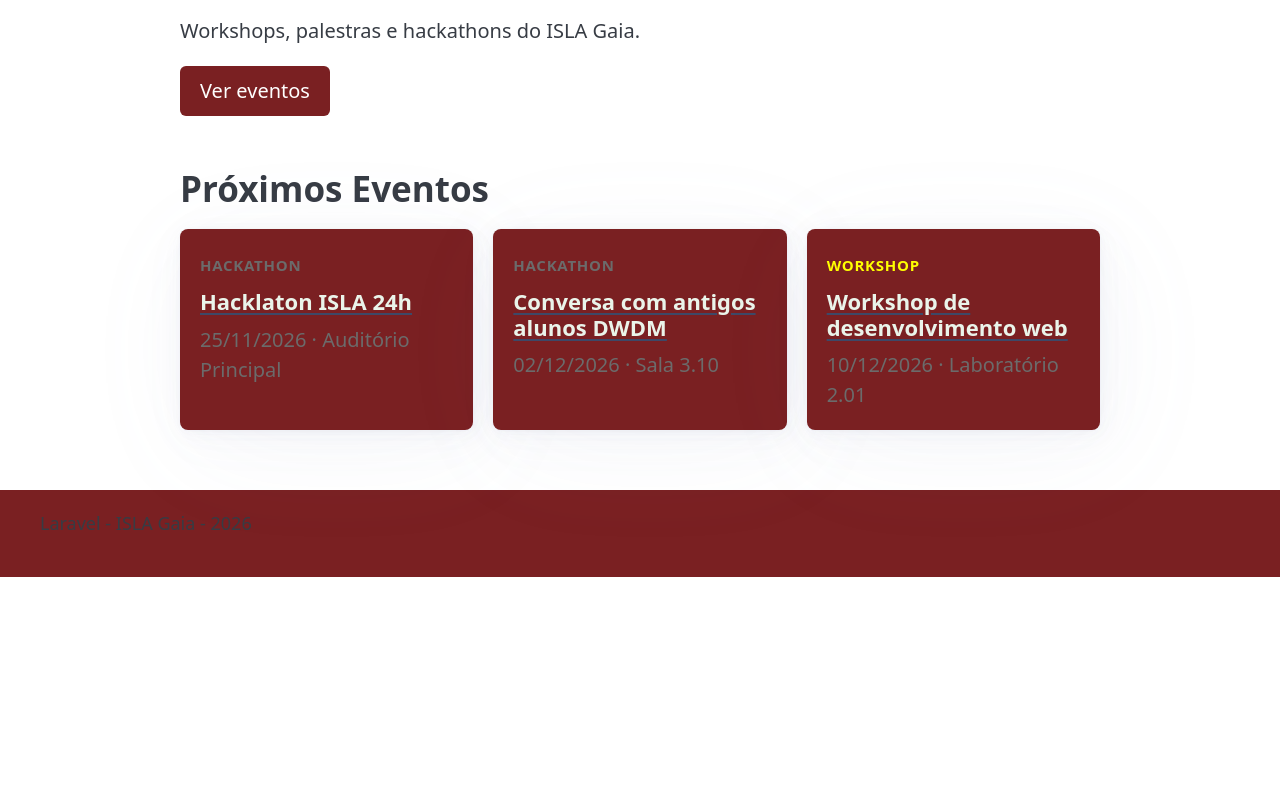
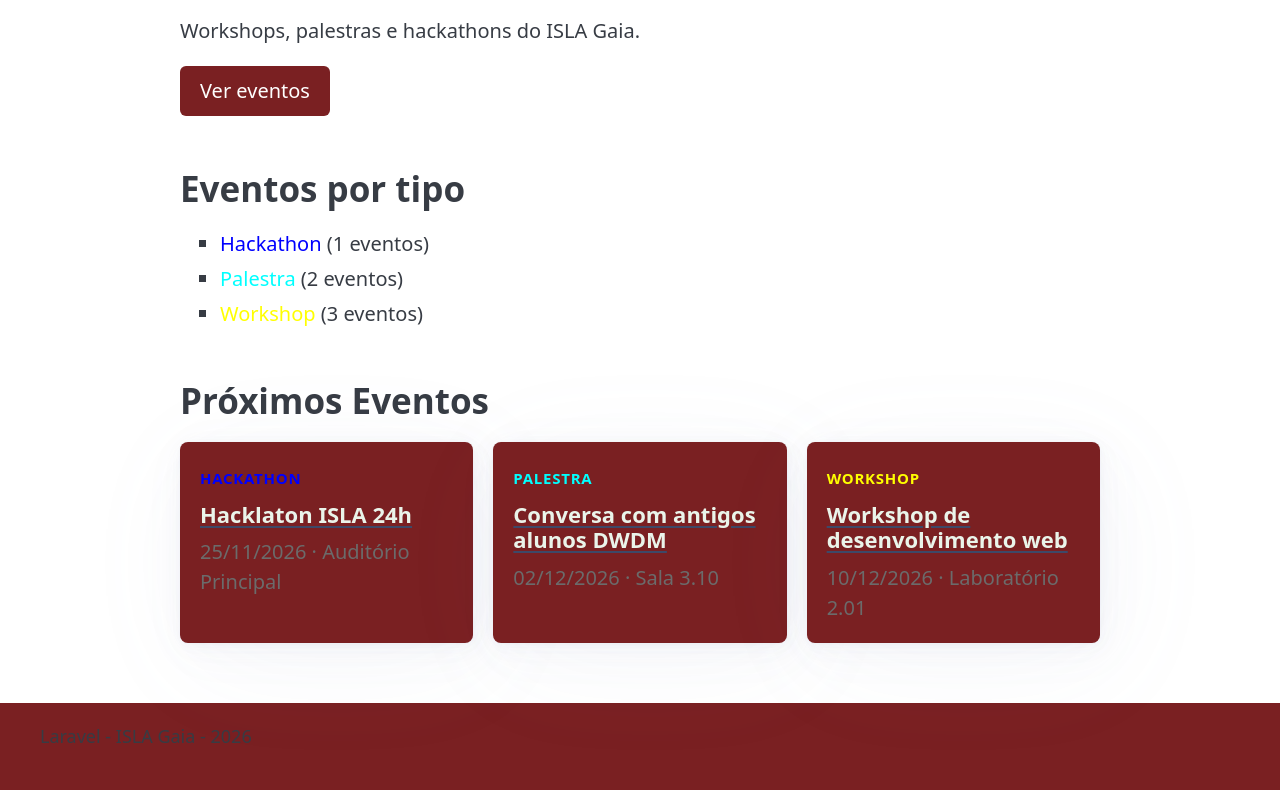
Before and after one commit to marioamorim85/pws1-app, a Laravel app: page / in a window 1280 px wide. Shown: the part 201-991 px from the top of the page. Before the commit the page ends 778 px from the top, so only its background shows below. Run offline with Laravel 12, Linux system fonts and the light colour scheme; data comes from the database, SQL or seed files in the repository; some libraries are stand-ins or nearby versions.

Commit message:
Desafio PL06

```diff
--- a/app/Http/Controllers/InicioController.php
+++ b/app/Http/Controllers/InicioController.php
@@ -6,6 +6,7 @@ use Illuminate\Http\Request;
 use Illuminate\View\View;
 // use Illuminate\Support\Facades\DB;
 use App\Models\Evento;
+use App\Models\Tipo;
 
 class InicioController extends Controller
 {
@@ -27,6 +28,10 @@ class InicioController extends Controller
         //     fn ($a, $b) => strcmp($a['data'], $b['data'])
         // );
 
+        $tipos = Tipo::withCount('eventos')
+            ->orderBy('nome')
+            ->get();
+
         $proximos = Evento::query()->with('tipo')
             ->where('data', '>=', now()->toDateString())
             ->orderBy('data')
@@ -35,6 +40,7 @@ class InicioController extends Controller
 
         return view('inicio', [
             'proximos' => $proximos,
+            'tipos' => $tipos
         ]);
     }
 
--- a/database/seeders/EventoSeeder.php
+++ b/database/seeders/EventoSeeder.php
@@ -64,7 +64,7 @@ class EventoSeeder extends Seeder
         ]);
         Evento::create([
             'titulo' => 'Conversa com antigos alunos DWDM',
-            'tipo_id' => $tipos['hackathon'],
+            'tipo_id' => $tipos['palestra'],
             'data' => '2026-12-02',
             'local' => 'Sala 3.10',
             'descricao'=> 'Conversa com antigos alunos do curso de DWDM.',
--- a/resources/views/inicio.blade.php
+++ b/resources/views/inicio.blade.php
@@ -7,7 +7,7 @@
     <style>
         .etiqueta-workshop { color: yellow;}
         .etiqueta-palestra { color: cyan;}
-        .etiqueta-hachathon { color: blue;}
+        .etiqueta-hackathon { color: blue; }
     </style>
 @endpush
 
@@ -16,6 +16,16 @@
     <h1>{{ config('app.name') }}</h1>
     <p>Workshops, palestras e hackathons do ISLA Gaia.</p>
     <p><a href="{{ route('eventos.index') }}" class="botao">Ver eventos</a></p>
+
+    <h2>Eventos por tipo</h2>
+    <ul>
+        @foreach ( $tipos as $tipo )
+            <li>
+                <span class="etiqueta-{{ $tipo->slug }}">{{ $tipo->nome }}</span>
+                <span>({{ $tipo->eventos_count }} eventos)</span>
+            </li>
+        @endforeach
+    </ul>
 
     <h2>Próximos Eventos</h2>
     <div class="grelha">
```
